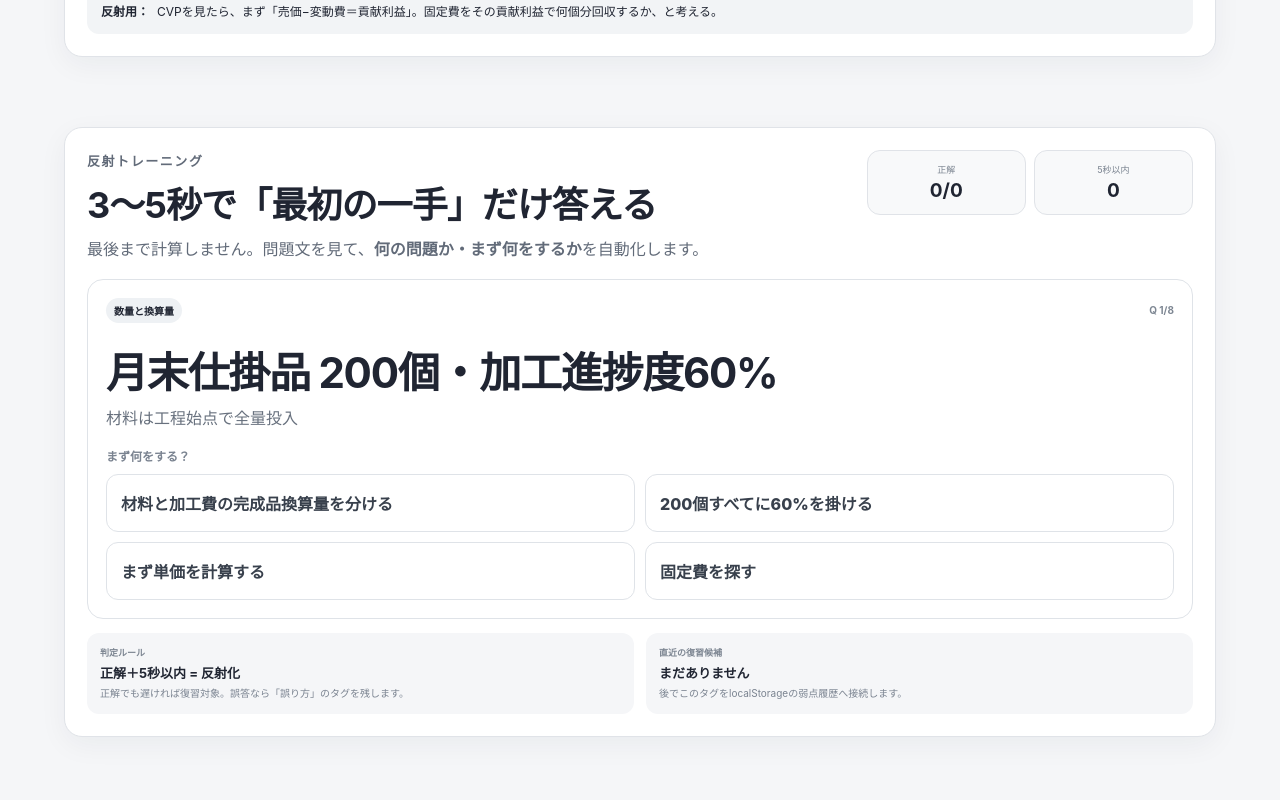
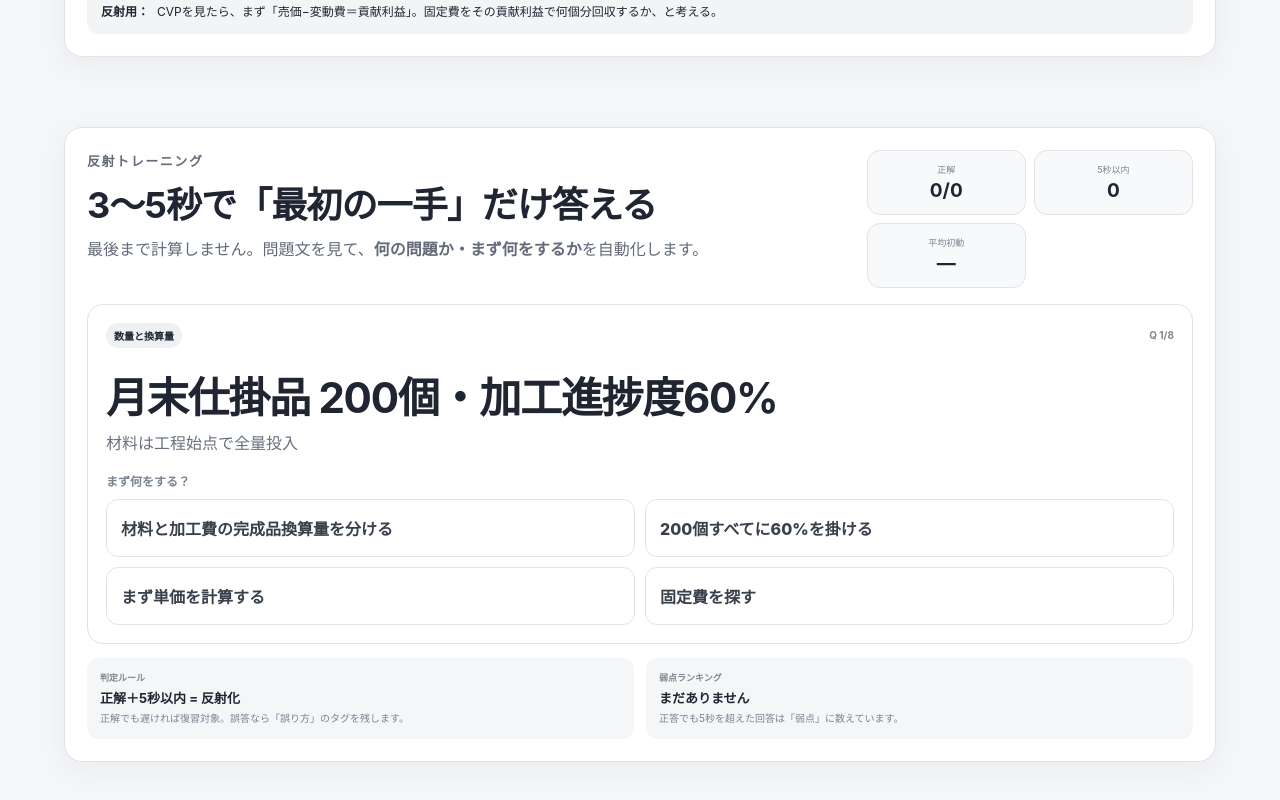
Before and after one commit to butyukunn82/boki2-cost-learning, a React (Vite) app: page / in a window 1280 px wide. Shown: the part 7470-8270 px from the top of the page. Built offline with nearby package versions, Linux system fonts and the light colour scheme.

Commit message:
feat: persist reflex speed and weakness history

```diff
--- a/src/features/FirstMoveTrainer.tsx
+++ b/src/features/FirstMoveTrainer.tsx
@@ -1,4 +1,4 @@
-import { useMemo, useState } from 'react'
+import { useEffect, useMemo, useState } from 'react'
 
 type ReflexQuestion = {
   cue: string
@@ -9,6 +9,16 @@ type ReflexQuestion = {
   tag: string
   trap?: string
 }
+
+type HistoryItem = {
+  tag: string
+  correct: boolean
+  fast: boolean
+  ms: number
+  at: number
+}
+
+const STORAGE_KEY = 'boki2-cost-learning:first-move-history:v1'
 
 const questions: ReflexQuestion[] = [
   {
@@ -78,17 +88,48 @@ const questions: ReflexQuestion[] = [
   },
 ]
 
+function loadHistory(): HistoryItem[] {
+  if (typeof window === 'undefined') return []
+  try {
+    const raw = window.localStorage.getItem(STORAGE_KEY)
+    if (!raw) return []
+    const parsed = JSON.parse(raw)
+    return Array.isArray(parsed) ? parsed : []
+  } catch {
+    return []
+  }
+}
+
 export default function FirstMoveTrainer() {
   const [index, setIndex] = useState(0)
   const [startedAt, setStartedAt] = useState(() => Date.now())
   const [result, setResult] = useState<{ choice: string; correct: boolean; ms: number } | null>(null)
-  const [history, setHistory] = useState<{ tag: string; correct: boolean; fast: boolean }[]>([])
+  const [history, setHistory] = useState<HistoryItem[]>(loadHistory)
+
+  useEffect(() => {
+    window.localStorage.setItem(STORAGE_KEY, JSON.stringify(history.slice(-300)))
+  }, [history])
 
   const q = questions[index]
   const score = useMemo(() => {
     const correct = history.filter((h) => h.correct).length
     const reflex = history.filter((h) => h.correct && h.fast).length
-    return { correct, reflex }
+    const avgMs = history.length ? history.reduce((sum, h) => sum + h.ms, 0) / history.length : 0
+    return { correct, reflex, avgMs }
+  }, [history])
+
+  const weakSummary = useMemo(() => {
+    const map = new Map<string, { weak: number; total: number }>()
+    history.forEach((h) => {
+      const current = map.get(h.tag) ?? { weak: 0, total: 0 }
+      current.total += 1
+      if (!h.correct || !h.fast) current.weak += 1
+      map.set(h.tag, current)
+    })
+    return [...map.entries()]
+      .filter(([, v]) => v.weak > 0)
+      .sort((a, b) => b[1].weak / b[1].total - a[1].weak / a[1].total)
+      .slice(0, 4)
   }, [history])
 
   const answer = (choice: string) => {
@@ -96,7 +137,7 @@ export default function FirstMoveTrainer() {
     const ms = Date.now() - startedAt
     const correct = choice === q.answer
     setResult({ choice, correct, ms })
-    setHistory((h) => [...h, { tag: q.tag, correct, fast: correct && ms <= 5000 }])
+    setHistory((h) => [...h, { tag: q.tag, correct, fast: correct && ms <= 5000, ms, at: Date.now() }])
   }
 
   const next = () => {
@@ -105,10 +146,10 @@ export default function FirstMoveTrainer() {
     setStartedAt(Date.now())
   }
 
-  const weakTags = history
-    .filter((h) => !h.correct || !h.fast)
-    .slice(-5)
-    .map((h) => h.tag)
+  const resetHistory = () => {
+    setHistory([])
+    window.localStorage.removeItem(STORAGE_KEY)
+  }
 
   return (
     <section className="first-move-trainer panel">
@@ -119,8 +160,9 @@ export default function FirstMoveTrainer() {
           <p>最後まで計算しません。問題文を見て、<strong>何の問題か・まず何をするか</strong>を自動化します。</p>
         </div>
         <div className="trainer-score">
-          <div><span>正解</span><b>{score.correct}/{history.length || 0}</b></div>
+          <div><span>正解</span><b>{score.correct}/{history.length}</b></div>
           <div><span>5秒以内</span><b>{score.reflex}</b></div>
+          <div><span>平均初動</span><b>{history.length ? `${(score.avgMs / 1000).toFixed(1)}秒` : '—'}</b></div>
         </div>
       </header>
 
@@ -157,11 +199,13 @@ export default function FirstMoveTrainer() {
           <small>正解でも遅ければ復習対象。誤答なら「誤り方」のタグを残します。</small>
         </div>
         <div>
-          <span>直近の復習候補</span>
-          <strong>{weakTags.length ? [...new Set(weakTags)].join(' / ') : 'まだありません'}</strong>
-          <small>後でこのタグをlocalStorageの弱点履歴へ接続します。</small>
+          <span>弱点ランキング</span>
+          <strong>{weakSummary.length ? weakSummary.map(([tag, v]) => `${tag} ${v.weak}/${v.total}`).join(' / ') : 'まだありません'}</strong>
+          <small>正答でも5秒を超えた回答は「弱点」に数えています。</small>
         </div>
       </div>
+
+      {history.length > 0 && <button className="history-reset" onClick={resetHistory}>反射履歴をリセット</button>}
     </section>
   )
 }
```
